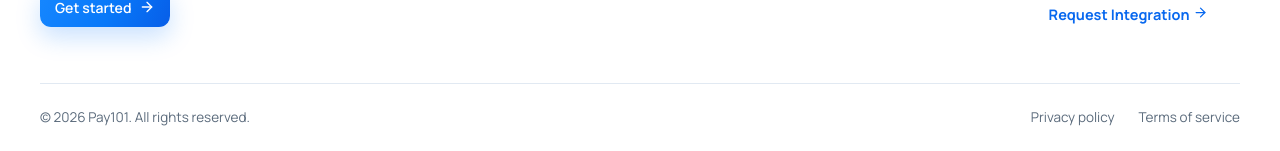
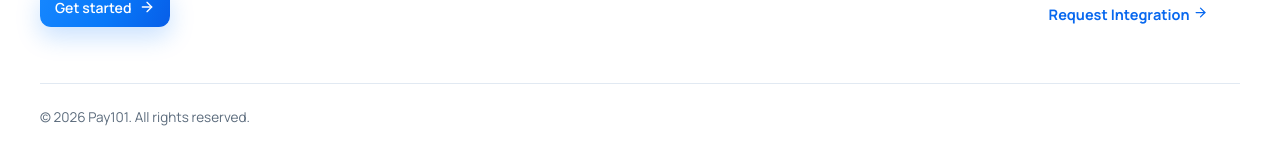
Before and after one commit to kartikmishra543/pay101-demo, a React (Vite) app: page / in a window 1280 px wide. Shown: the part 7692-7843 px from the top of the page. Built offline with nearby package versions, Linux system fonts and the light colour scheme.

Commit message:
Remove privacy policy and terms of service links from Pay101 footer

```diff
--- a/src/main.jsx
+++ b/src/main.jsx
@@ -256,7 +256,7 @@ function App(){
      <div className="p101FooterCol"><h4>Markets</h4><a href="/#markets">India</a><a href="/#markets">Nepal</a><a href="/#markets">Bhutan</a><a href="/#markets">Brazil</a><a href="/#markets">Australia</a></div>
      <div className="p101FooterCol"><h4>Company</h4><a href="/#about">About us</a><a href="/how-it-works">How it works</a><a href="/#developers">Developers</a><a href="/#security">Security</a><a href="/#blog">Blog</a><a href="/#contact">Contact</a><a href="mailto:support@pay101.uk?subject=Pay101%20Integration%20Request" style={{color:"#0868ef",fontWeight:700}}>Request Integration <ArrowRight size={15}/></a></div>
     </div>
-    <div className="p101FooterBottom"><span>© 2026 Pay101. All rights reserved.</span><div><a href="mailto:support@pay101.uk?subject=Privacy%20Policy%20Request">Privacy policy</a><a href="mailto:support@pay101.uk?subject=Terms%20of%20Service%20Request">Terms of service</a></div></div>
+    <div className="p101FooterBottom"><span>© 2026 Pay101. All rights reserved.</span></div>
    </footer>
  </div>
 }
```
